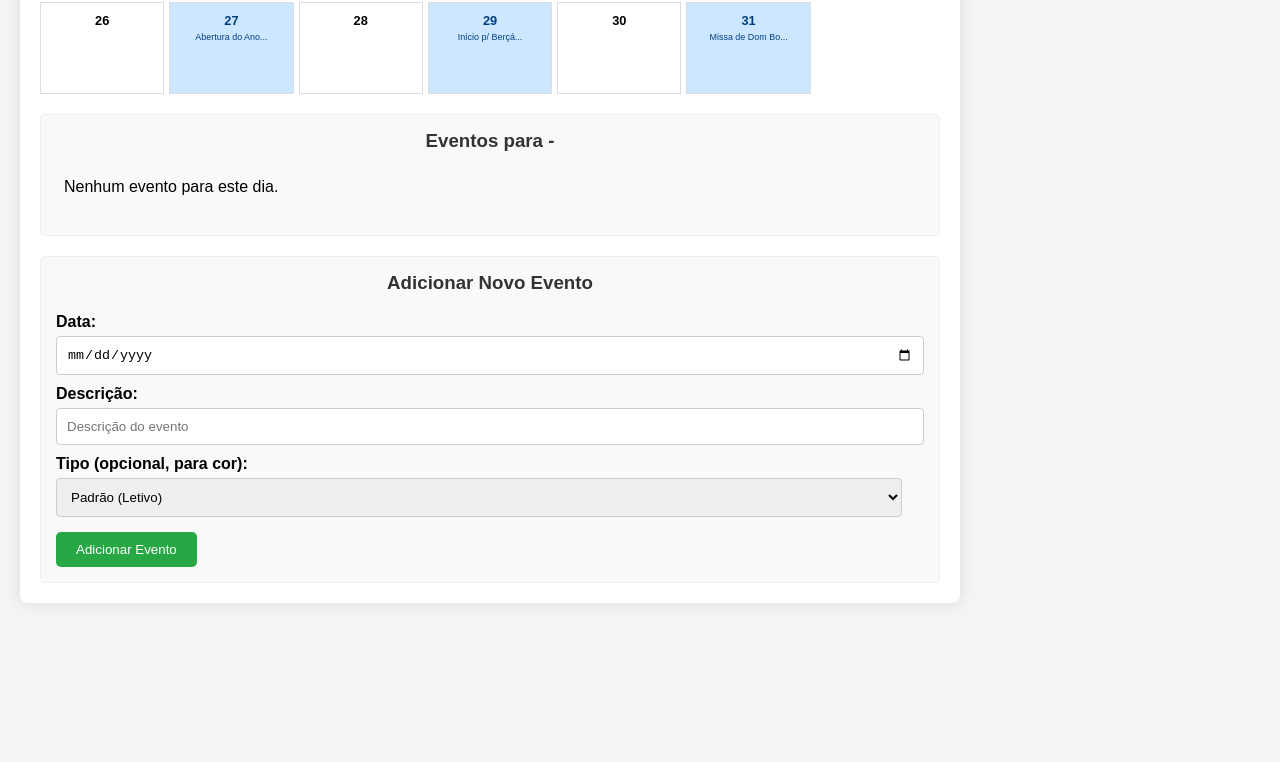
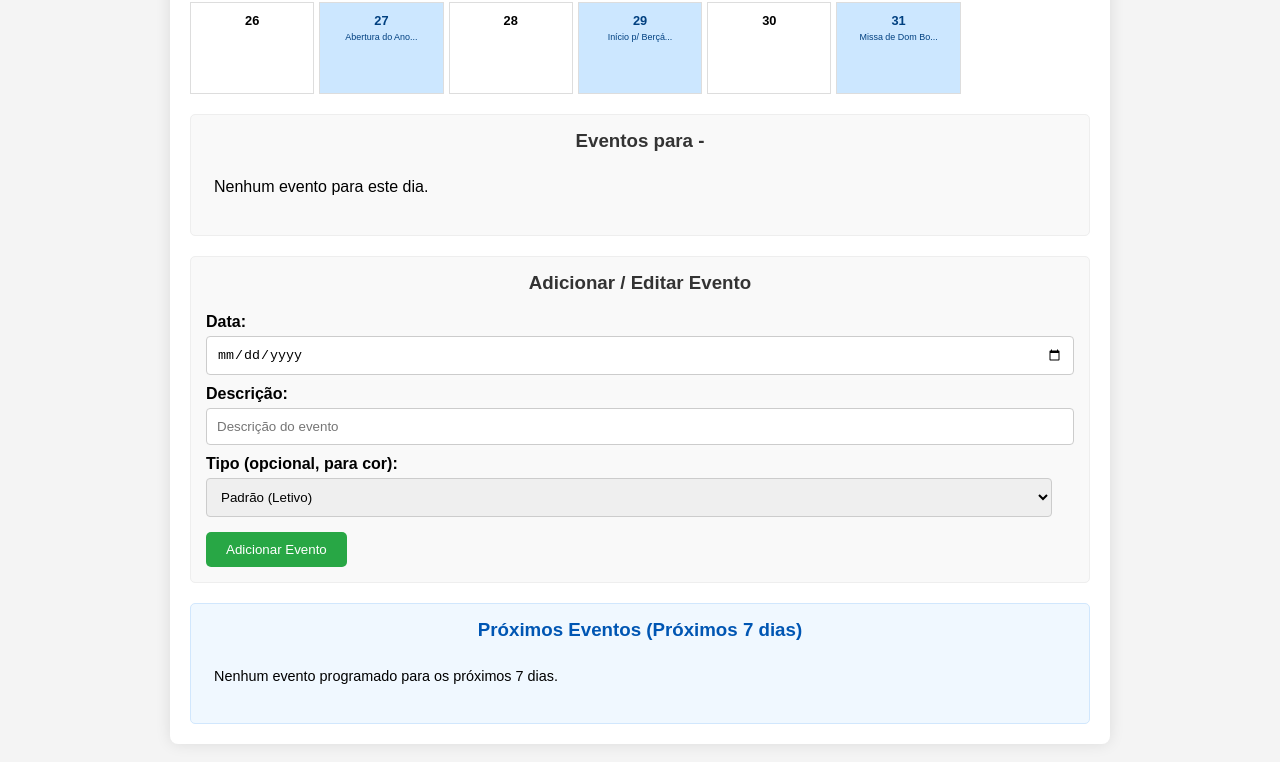
Before and after one commit to lukysmateus/calendario-escolar, a plain HTML site: page index.html in a window 1280 px wide. Shown: the part 686-1448 px from the top of the page. Before the commit the page ends 1309 px from the top, so only its background shows below. Drawn offline with Linux system fonts and the light colour scheme.

Commit message:
index.html

```diff
--- a/index.html
+++ b/index.html
@@ -35,7 +35,7 @@
         </div>
 
         <div class="add-event-section">
-            <h3>Adicionar Novo Evento</h3>
+            <h3>Adicionar / Editar Evento</h3>
             <label for="eventDate">Data:</label>
             <input type="date" id="eventDate" name="eventDate" required>
             <label for="eventDescription">Descrição:</label>
@@ -51,8 +51,6 @@
             </select>
             <button id="addEventButton">Adicionar Evento</button>
         </div>
-    </div>
-        <!-- ... (código anterior do add-event-section) ... -->
 
         <div class="upcoming-events-section">
             <h3>Próximos Eventos (Próximos 7 dias)</h3>
@@ -65,6 +63,3 @@
     <script src="script.js"></script>
 </body>
 </html>
-    <script src="script.js"></script>
-</body>
-</html>
```
